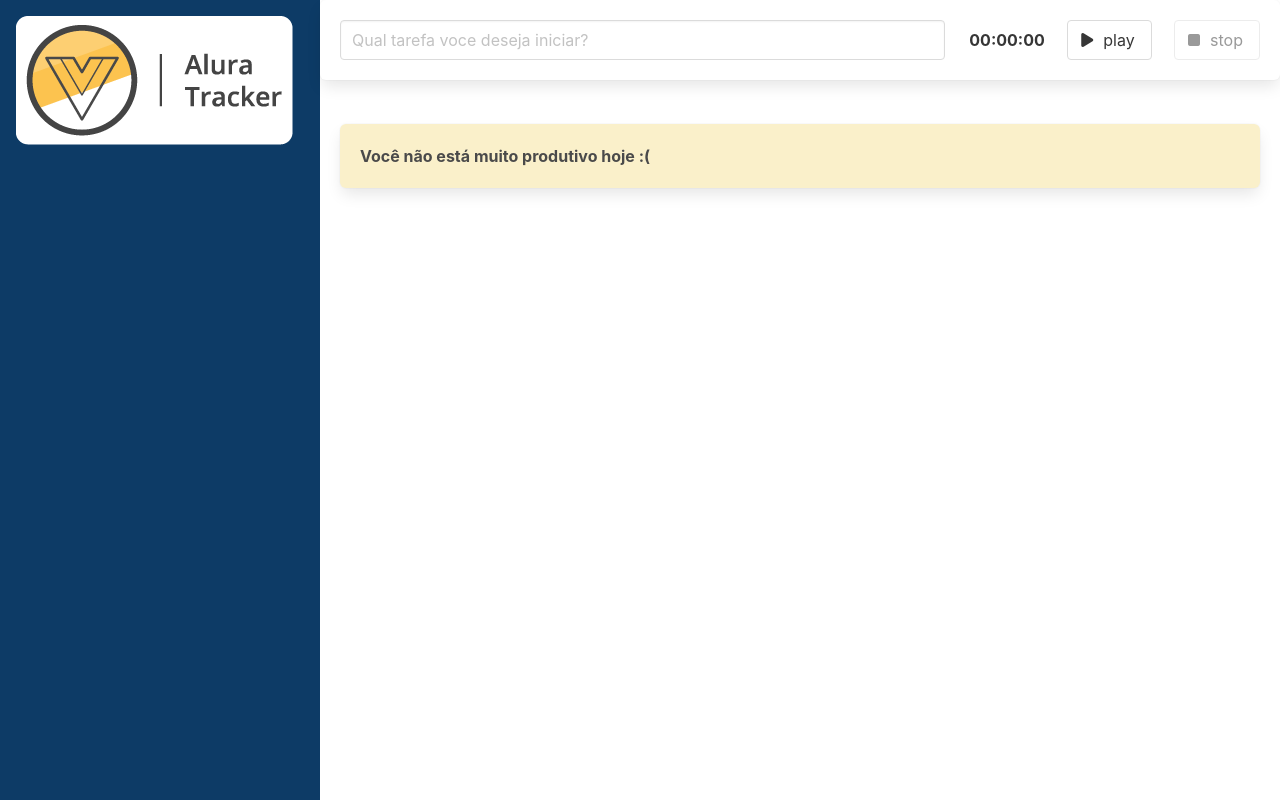
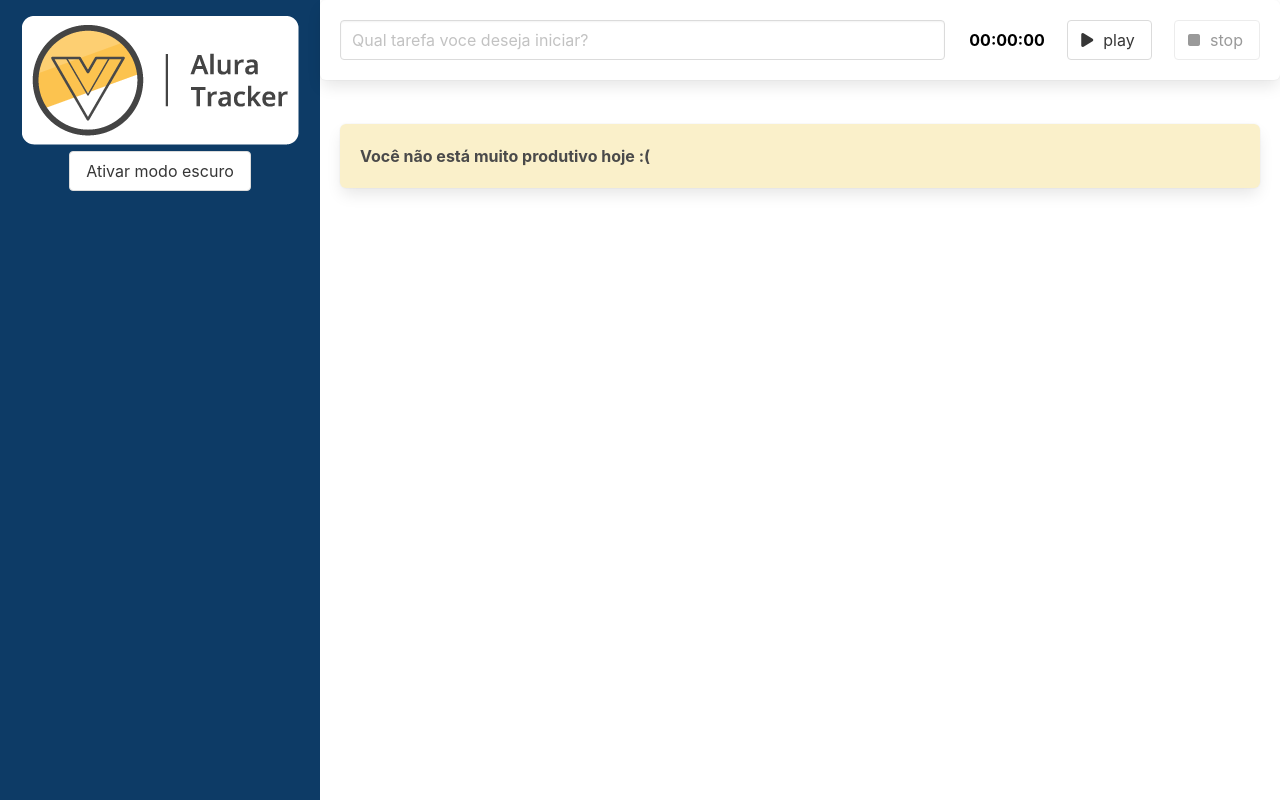
Before and after one commit to pedroltdias/alura-vue, a Vue app: page / in a window 1280 px wide. Built offline with nearby package versions, Linux system fonts and the light colour scheme.

Commit message:
modo escuro e css com js

```diff
--- a/src/App.vue
+++ b/src/App.vue
@@ -1,9 +1,9 @@
 <template>
-	<main class="columns is-gapless is-multiline">
+	<main class="columns is-gapless is-multiline" :class="{ 'modo-escuro': modoEscuroAtivo }">
 		<div class="column is-one-quarter">
-			<BarraLateral />
+			<BarraLateral @aoTemaAlterado="trocarTema" />
 		</div>
-		<div class="column is-three-quarter">
+		<div class="column is-three-quarter conteudo">
 			<Formulario @aoSalvarTarefa="salvarTarefa" />
 			<div class="lista">
 				<Tarefa v-for="(tarefa, index) in tarefas" :key="index" :tarefa="tarefa" />
@@ -38,12 +38,16 @@
 	},
 	data() {
 		return {
-			tarefas: [] as ITarefa[]
+			tarefas: [] as ITarefa[],
+			modoEscuroAtivo: false
 		}
 	},
 	methods: {
 		salvarTarefa(tarefa: ITarefa) {
 			this.tarefas.push(tarefa)
+		},
+		trocarTema(modoEscuroAtivo: boolean) {
+			this.modoEscuroAtivo = modoEscuroAtivo
 		}
 	}
 });
@@ -53,4 +57,18 @@
 .lista {
 	padding: 1.25rem;
 }
+
+main {
+	--bg-primario: #fff;
+	--texto-primario: #000;
+}
+
+main.modo-escuro {
+	--bg-primario: #2b2d42;
+	--texto-primario: #ddd;
+}
+
+.conteudo {
+	background-color: var(--bg-primario);
+}
 </style>
--- a/src/components/BarraLateral.vue
+++ b/src/components/BarraLateral.vue
@@ -3,6 +3,9 @@
 		<h1>
 			<img src="../assets/logo.png" alt="Logo">
 		</h1>
+		<button class="button" @click="alterarTema">
+			{{ textoBotao }}
+		</button>
 	</header>
 
 
@@ -12,7 +15,27 @@
 import { defineComponent } from 'vue';
 
 export default defineComponent({
-	name: "BarraLateral"
+	name: "BarraLateral",
+	emits: ['aoTemaAlterado'],
+	data() {
+		return {
+			modoEscuroAtivo: false
+		}
+	},
+	computed: {
+		textoBotao() {
+			if (this.modoEscuroAtivo){
+				return 'Desativar modo escuro'
+			}
+			return 'Ativar modo escuro'
+		}
+	},
+	methods: {
+		alterarTema() {
+			this.modoEscuroAtivo = !this.modoEscuroAtivo
+			this.$emit('aoTemaAlterado', this.modoEscuroAtivo)
+		}
+	}
 });
 
 </script>
@@ -23,6 +46,7 @@
 	background: #0d3b66;
 	width: 100%;
 	height: 100vh;
+	text-align: center;
 }
 
 @media only screen and (max-width: 768px) {
--- a/src/components/Box.vue
+++ b/src/components/Box.vue
@@ -1,5 +1,5 @@
 <template>
-	<div class="box has-text-weight-bold">
+	<div class="box has-text-weight-bold" :style="estilos">
 		<slot></slot>
 	</div>
 </template>
@@ -9,13 +9,16 @@
 import { defineComponent } from 'vue';
 
 export default defineComponent({
-	name: 'Box'
+	name: 'Box',
+	data() {
+		return {
+			estilos: {
+				background: '#FAF0CA'
+				//'background-color': '#FAF0CA'
+				//backgroundColor: '#FAF0CA'
+			}
+		}
+	}
 })
 
 </script>
-
-<style scoped>
-.box {
-	background: #FAF0CA;
-}
-</style>
--- a/src/components/Cronometro.vue
+++ b/src/components/Cronometro.vue
@@ -1,6 +1,6 @@
 <template>
 	<section>
-		<strong>
+		<strong class="display">
 			{{ tempoDecorrido }}
 		</strong>
 	</section>
@@ -25,3 +25,8 @@
 })
 
 </script>
+<style scoped>
+.display{
+	color: var(--texto-primario);
+}
+</style>
--- a/src/components/Formulario.vue
+++ b/src/components/Formulario.vue
@@ -1,5 +1,5 @@
 <template>
-	<div class="box">
+	<div class="box formulario">
 		<div class="columns">
 			<div class="column is-8" role="form" aria-label="Formulário para criação de uma nova tarefa">
 				<input type="text" class="input" placeholder="Qual tarefa voce deseja iniciar?" v-model="descricao">
@@ -39,3 +39,10 @@
 });
 
 </script>
+
+<style>
+.formulario {
+	color: var(--texto-primario);
+	background-color: var(--bg-primario);
+}
+</style>
```
